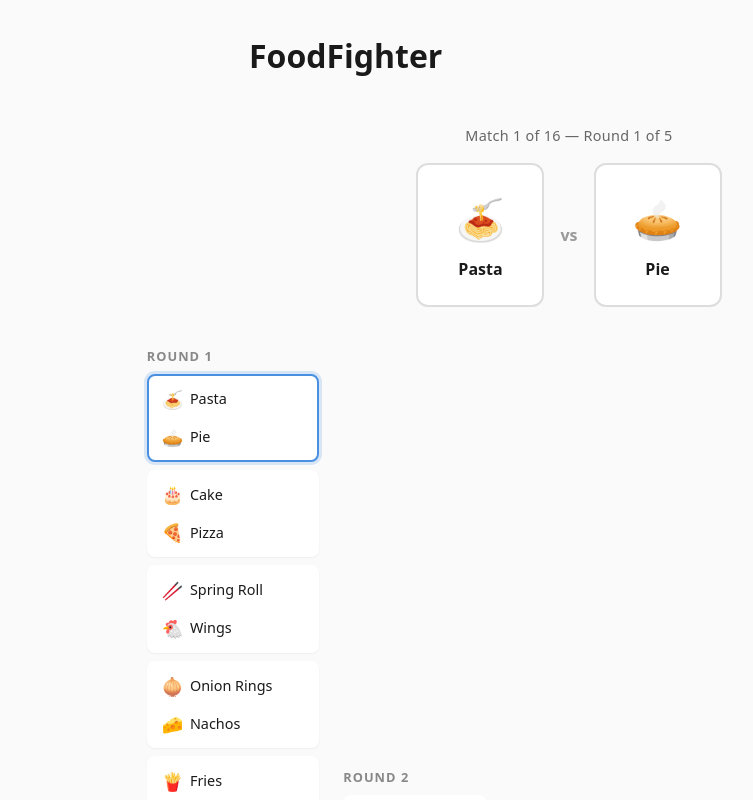
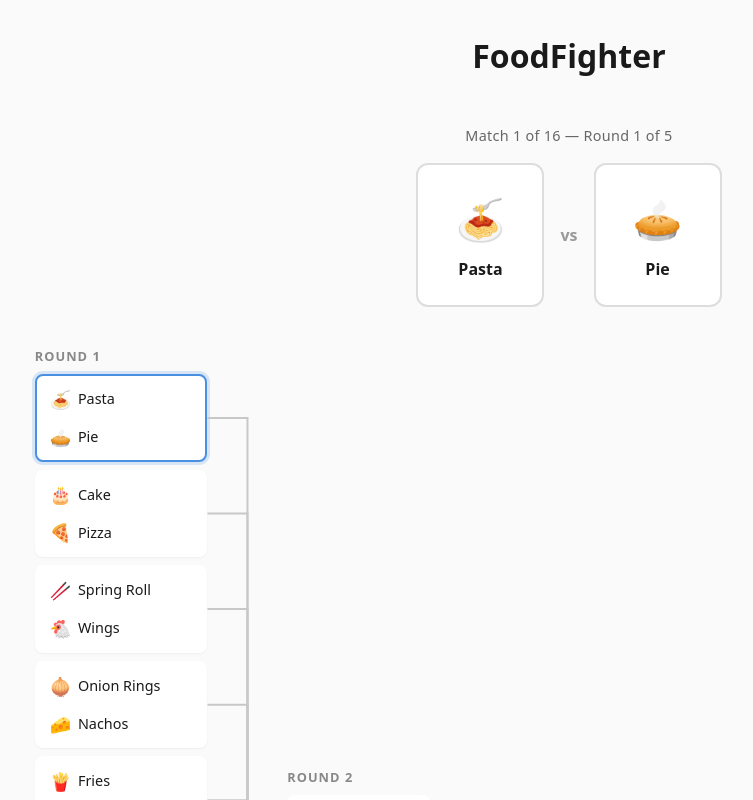
Before and after one commit to ShawnSuit/FoodFighter, a React (Vite) app: page / in a window 1280 px wide. Shown: the top 800 px of the page, without its empty margins (71-824 px from the left). Built offline with nearby package versions, Linux system fonts and the light colour scheme.

Commit message:
add lines between rounds

```diff
--- a/src/App.css
+++ b/src/App.css
@@ -31,4 +31,5 @@ main {
 
 h1 {
   margin-top: 0;
+  text-align: center;
 }
--- a/src/components/BracketView.css
+++ b/src/components/BracketView.css
@@ -1,12 +1,32 @@
 .bracket-view {
   display: flex;
   justify-content: safe center;
-  gap: 1.5rem;
   overflow-x: auto;
   padding: 1rem 2rem;
   box-sizing: border-box;
   width: 100vw;
   margin-left: calc(50% - 50vw);
+}
+
+.bracket-view__canvas {
+  display: flex;
+  gap: 5rem;
+  position: relative;
+}
+
+.bracket-view__connectors {
+  position: absolute;
+  inset: 0;
+  width: 100%;
+  height: 100%;
+  pointer-events: none;
+  overflow: visible;
+}
+
+.bracket-view__connectors path {
+  fill: none;
+  stroke: #c8c8c8;
+  stroke-width: 2;
 }
 
 .bracket-view__round {
--- a/src/components/BracketView.tsx
+++ b/src/components/BracketView.tsx
@@ -1,9 +1,15 @@
+import { useLayoutEffect, useRef, useState } from "react";
 import type { Bracket, Matchup, Food } from "../types";
 import { getCurrentMatchup } from "../tournament";
 import "./BracketView.css";
 
 interface Props {
   bracket: Bracket;
+}
+
+interface Connector {
+  from: { x: number; y: number };
+  to: { x: number; y: number };
 }
 
 function slotClass(matchup: Matchup, slot: "A" | "B"): string {
@@ -27,9 +33,59 @@ function renderFood(food: Food | null, emptyLabel: string) {
 
 export function BracketView({ bracket }: Props) {
   const currentMatchupId = getCurrentMatchup(bracket)?.id ?? null;
+  const canvasRef = useRef<HTMLDivElement>(null);
+  const matchupRefs = useRef<Map<string, HTMLLIElement>>(new Map());
+  const [connectors, setConnectors] = useState<Connector[]>([]);
+
+  useLayoutEffect(() => {
+    const canvas = canvasRef.current;
+    if (!canvas) return;
+
+    const compute = () => {
+      const canvasRect = canvas.getBoundingClientRect();
+      const next: Connector[] = [];
+      for (let r = 0; r < bracket.rounds.length - 1; r++) {
+        const round = bracket.rounds[r];
+        const nextRound = bracket.rounds[r + 1];
+        for (let i = 0; i < round.length; i++) {
+          const src = matchupRefs.current.get(round[i].id);
+          const dst = matchupRefs.current.get(nextRound[Math.floor(i / 2)].id);
+          if (!src || !dst) continue;
+          const s = src.getBoundingClientRect();
+          const d = dst.getBoundingClientRect();
+          next.push({
+            from: {
+              x: s.right - canvasRect.left,
+              y: s.top + s.height / 2 - canvasRect.top,
+            },
+            to: {
+              x: d.left - canvasRect.left,
+              y: d.top + d.height / 2 - canvasRect.top,
+            },
+          });
+        }
+      }
+      setConnectors(next);
+    };
+
+    compute();
+    // ResizeObserver isn't available in jsdom; guard so component tests don't crash.
+    if (typeof ResizeObserver === "undefined") return;
+    const ro = new ResizeObserver(compute);
+    ro.observe(canvas);
+    return () => ro.disconnect();
+  }, [bracket]);
 
   return (
     <div className="bracket-view" aria-label="Tournament bracket">
+      <div className="bracket-view__canvas" ref={canvasRef}>
+        <svg className="bracket-view__connectors" aria-hidden>
+          {connectors.map((c, i) => {
+            const midX = (c.from.x + c.to.x) / 2;
+            const d = `M ${c.from.x} ${c.from.y} H ${midX} V ${c.to.y} H ${c.to.x}`;
+            return <path key={i} d={d} />;
+          })}
+        </svg>
         {bracket.rounds.map((round, roundIndex) => (
           <div className="bracket-view__round" key={roundIndex}>
             <h2 className="bracket-view__round-title">Round {roundIndex + 1}</h2>
@@ -39,6 +95,10 @@ export function BracketView({ bracket }: Props) {
                 return (
                   <li
                     key={matchup.id}
+                    ref={(el) => {
+                      if (el) matchupRefs.current.set(matchup.id, el);
+                      else matchupRefs.current.delete(matchup.id);
+                    }}
                     className={
                       "bracket-view__matchup" +
                       (isCurrent ? " bracket-view__matchup--current" : "")
@@ -57,5 +117,6 @@ export function BracketView({ bracket }: Props) {
           </div>
         ))}
       </div>
+    </div>
   );
 }
```
Lines whose indentation alone changed are shown as unchanged.
